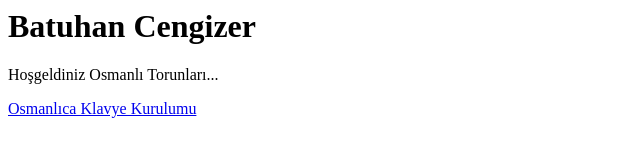
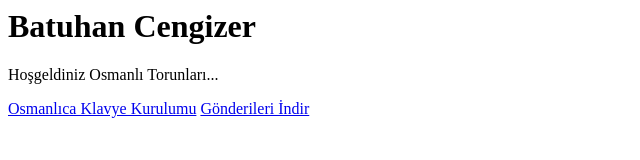
Before and after one commit to bc1428/bc1428.github.io, a plain HTML site: page index.html in a window 1280 px wide. Shown: the whole page, without its empty margins (0-640 px from the left). Drawn offline with Linux system fonts and the light colour scheme.

Commit message:
Update index.html

```diff
--- a/index.html
+++ b/index.html
@@ -4,5 +4,6 @@
   <h1>Batuhan Cengizer</h1>
   <p>Hoşgeldiniz Osmanlı Torunları...</p>
   <a rel="stylesheet" type="text/css" href="Osmanlica-Klavye.html">Osmanlıca Klavye Kurulumu</a>
+  <a rel="stylesheet" type="text/css" href="Davamiz.html">Gönderileri İndir</a>
 </body>
 </html>
```
